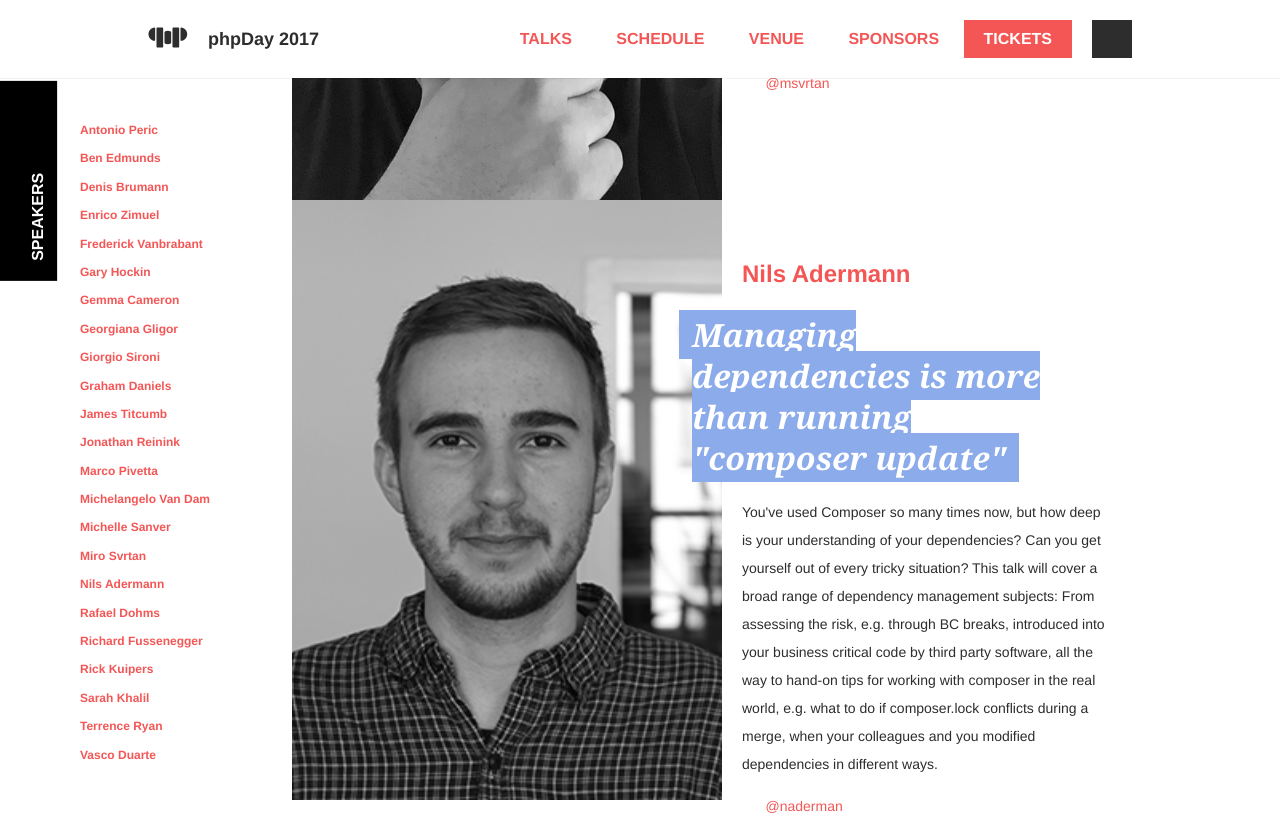
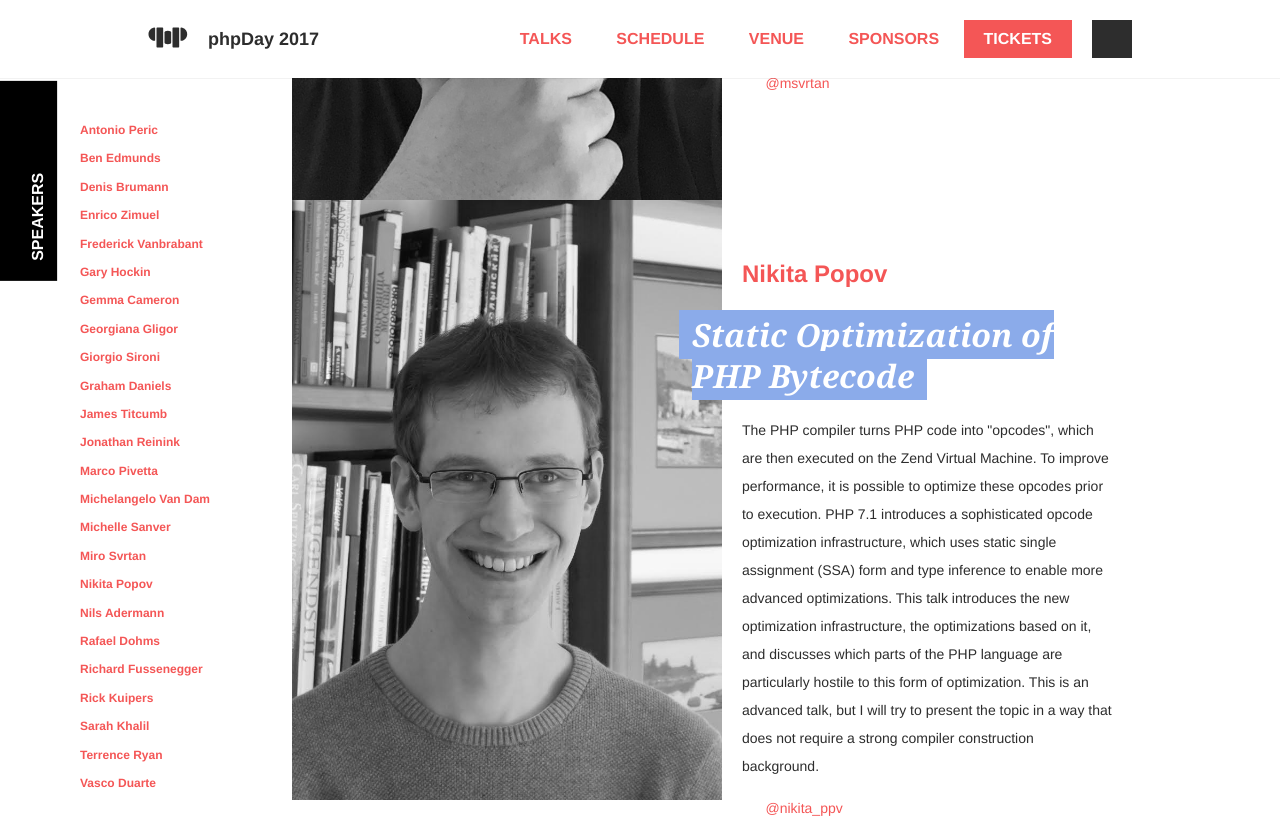
Before and after one commit to GrUSP/2017.phpday.it, a Jekyll site: the page built from talks.html, in a window 1280 px wide and 900 px high, scrolled down 11727 px, cut to the strip 0-836 px from the top of the window. Built offline with Jekyll 4.4.1, drawn with Linux system fonts in a browser that asks for light colours; some web fonts are replaced.

Commit message:
Add Nikita Popov

```diff
--- a/_data/speakers.yml
+++ b/_data/speakers.yml
@@ -114,6 +114,13 @@
     last_name: Svrtan
     twitter: msvrtan
   -
+    id: nikita-popov
+    description:
+    image: nikita-popov.jpg
+    first_name: Nikita
+    last_name: Popov
+    twitter: nikita_ppv
+  -
     id: nils-adermann
     description:
     image: nils-adermann.png
--- a/_data/talks.yml
+++ b/_data/talks.yml
@@ -174,6 +174,16 @@
     It's not a drop in replacement for unit testing (or testing in general) but can help you out build great products in short amount of time.
 -
   speaker_id:
+    - nikita-popov
+  title: Static Optimization of PHP Bytecode
+  extract: >
+    The PHP compiler turns PHP code into "opcodes", which are then executed on the Zend Virtual Machine. To improve performance, it is possible
+    to optimize these opcodes prior to execution. PHP 7.1 introduces a sophisticated opcode optimization infrastructure, which uses static single
+    assignment (SSA) form and type inference to enable more advanced optimizations. This talk introduces the new optimization infrastructure,
+    the optimizations based on it, and discusses which parts of the PHP language are particularly hostile to this form of optimization. This is
+    an advanced talk, but I will try to present the topic in a way that does not require a strong compiler construction background.
+-
+  speaker_id:
     - nils-adermann
   title: Managing dependencies is more than running "composer update"
   extract: >
--- a/schedule.html
+++ b/schedule.html
@@ -33,13 +33,7 @@
         {% include schedule/pause.html time='13.00-14.30' title='Lunch' icon="food" fill='true' %}
 
         <tr>
-          <td class="schedule__cell schedule__cell--time">
-            <span class="schedule__time">14.30-15.30</span>
-            <span class="schedule__on-air">on air</span>
-          </td>
-          <td class="schedule__cell schedule__cell--event">
-            <div class="schedule__title">TBD</div>
-          </td>
+          {% include schedule/talk.html title='Static Optimization of PHP Bytecode' time='14.30-15.30' %}
           {% include schedule/talk.html title="Branching strategies: choose wisely to minimise costs" %}
           {% include schedule/talk.html title='Basic CQRS and Event Sourcing with Prooph' workshop='true'%}
         </tr>
@@ -91,15 +85,7 @@
 
         {% include schedule/pause.html time='13.00-14.30' title='Lunch' icon="food" %}
 
-        <tr>
-          <td class="schedule__cell schedule__cell--time">
-            <span class="schedule__time">14.30-15.30</span>
-            <span class="schedule__on-air">on air</span>
-          </td>
-          <td class="schedule__cell schedule__cell--event">
-            <div class="schedule__title">TBD</div>
-          </td>
-        </tr>
+        <tr>{% include schedule/talk.html time='14.30-15.30' title='Static Optimization of PHP Bytecode' %}</tr>
         <tr>{% include schedule/talk.html time='15.30-16.30' title='Overriding Symfony in a million ways' %}</tr>
 
         {% include schedule/pause.html time='16.30-17.00' title='Coffee break' icon="coffee" %}
```
Also changed, not shown: img/phpday/speaker/nikita-popov.jpg (added).
